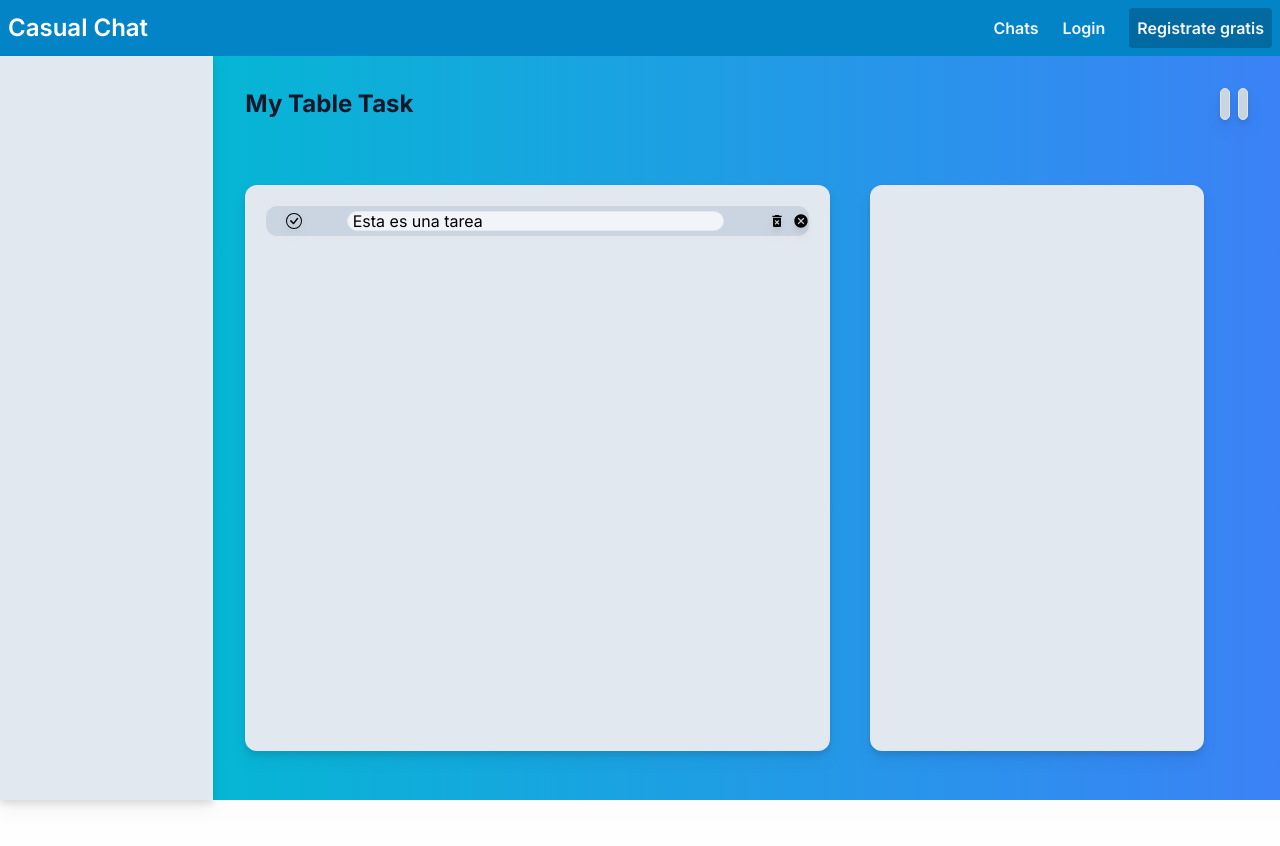
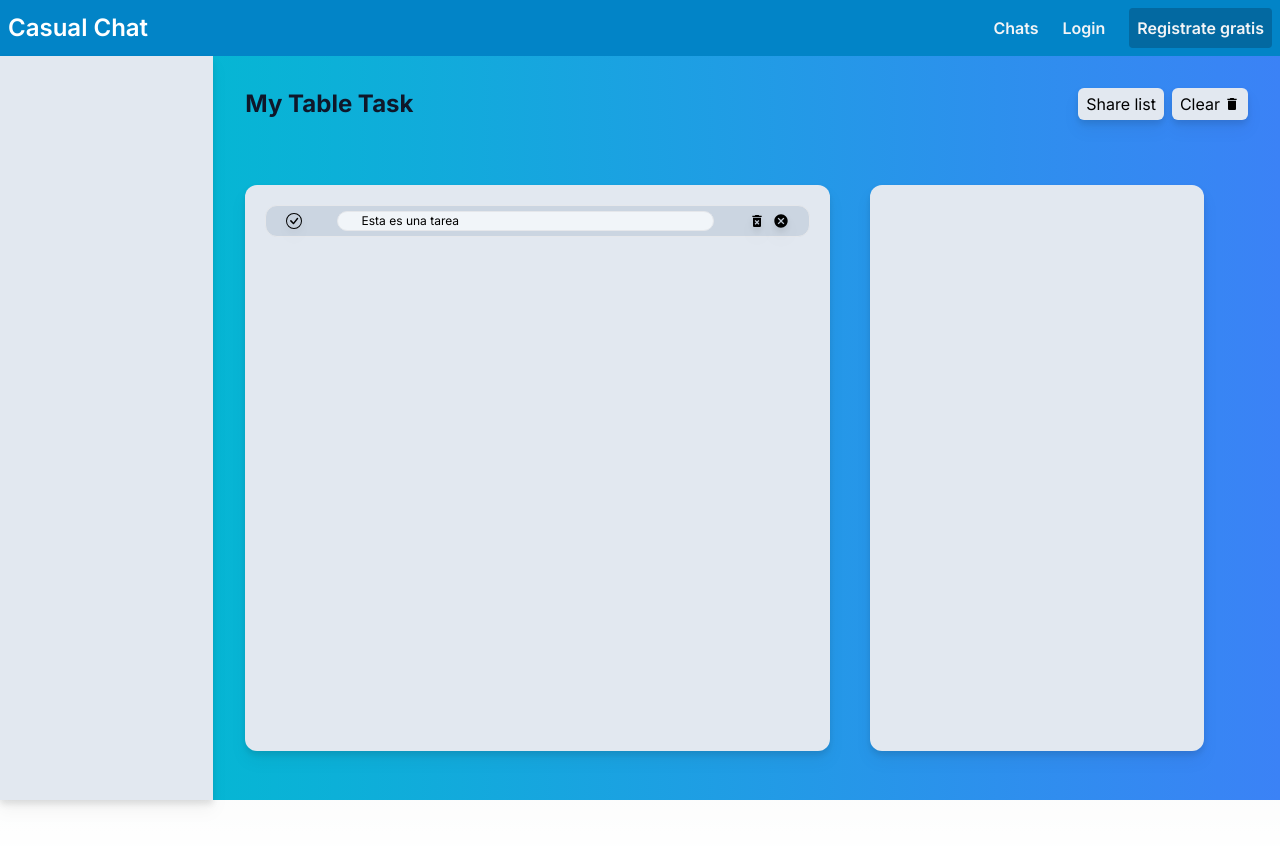
Before and after one commit to MateoCao/todo-list-next, a Next.js app: page / in a window 1280 px wide. Shown: the top 846 px of the page. Built offline with nearby package versions, Linux system fonts and the light colour scheme.

Commit message:
ajustes de icon

```diff
--- a/src/app/(components)/button.js
+++ b/src/app/(components)/button.js
@@ -1,14 +1,16 @@
-export default function Boton ({ icon, text }) {
+export default function Boton ({ children, icon }) {
 
-    if ( icon=== null || icon === undefined ) {
-        return ( <button className="border p-1 rounded-md bg-slate-300 drop-shadow-lg"> { text } </button> )
-      }
-    if ( text=== null || text === undefined ) {
+
         return (
-            <button className="rounded-md drop-shadow-lg">
-                { icon }
-                { text }
+            <button className="rounded-md drop-shadow-lg gap-1 bg-slate-200 px-2 flex justify-center items-center">
+                { children }
+                { handleIcon(icon) }
             </button>
         )
+}
+
+function handleIcon ( icon ) {
+    if ( !(icon === null || icon === undefined) ) {
+        return icon
     }
 }
--- a/src/app/(components)/mainTaskBar.js
+++ b/src/app/(components)/mainTaskBar.js
@@ -1,3 +1,4 @@
+import { MdDelete } from "react-icons/md";
 import Boton from "./button";
 import Titulo from "./title";
 
@@ -7,8 +8,8 @@ export default function MainTaskBar () {
         <section id='mainTaskBar' className={`w-full h-10 flex justify-between content-center`} >
             <Titulo> My Table Task </Titulo>
             <div id="buttons" className="h-8 gap-2 flex">
-                <Boton> Share list </Boton>
-                <Boton> Clear </Boton>
+                <Boton > Share list </Boton>
+                <Boton icon={ <MdDelete /> }> Clear </Boton>
             </div>
         </section>
     )
--- a/src/app/(components)/task.js
+++ b/src/app/(components)/task.js
@@ -15,7 +15,7 @@ export default function Task ({ children }) {
             <input
                 type="text"
                 id="taskText"
-                className="h-5 w-9/12 border rounded-xl bg-slate-100"
+                className="h-5 w-9/12 border rounded-xl bg-slate-100 px-5 text-xs"
                 value={taskText} // Establece el valor del input
                 onChange={(e) => setTaskText(e.target.value)} // Maneja cambios en el input
             />
--- a/src/app/(components)/taskFunctions.js
+++ b/src/app/(components)/taskFunctions.js
@@ -3,10 +3,9 @@ import {MdDeleteForever, MdCancel} from "react-icons/md"
 
 export default function TaskFunctions () {
     return (
-        <div id="taskFunctions" className="w-5 h-5 flex gap-2">
+        <div id="taskFunctions" className="flex gap-2">
             <IconButton icon={ <MdDeleteForever /> } />
             <IconButton icon={ <MdCancel /> } />
-
         </div>
     )
 
```
